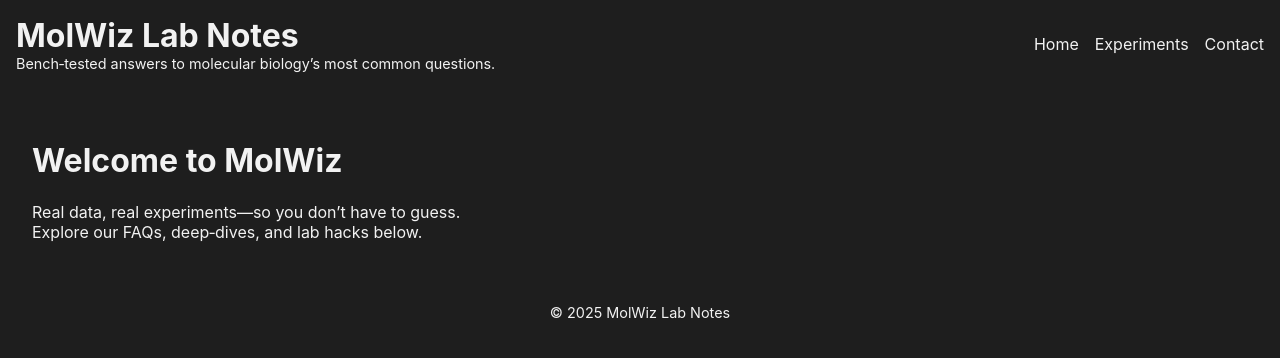
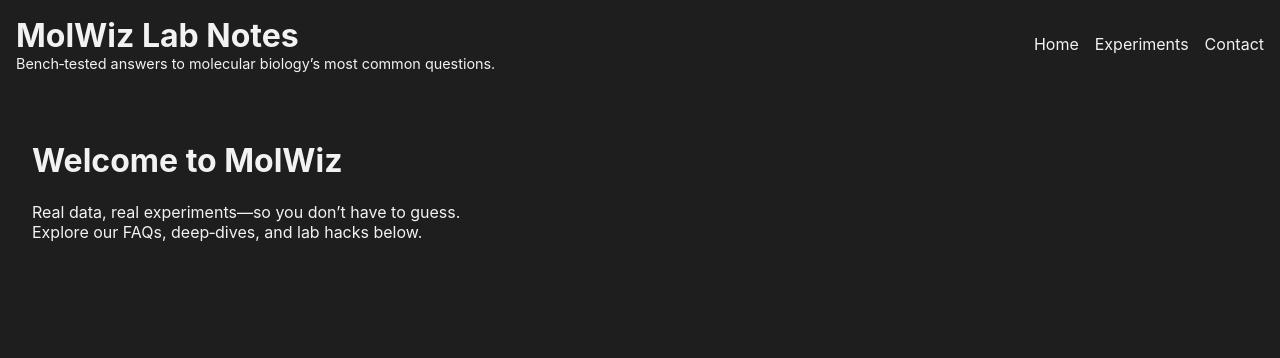
Before and after one commit to DylanCosto/DylanCosto.github.io, a Jekyll site: the page built from index.md, in a window 1280 px wide. Shown: the top 358 px of the page. Built offline with Jekyll 4.4.1, drawn with Linux system fonts in a browser that asks for light colours.

Commit message:
HTML changes_2_remove footer

```diff
--- a/_layouts/default.html
+++ b/_layouts/default.html
@@ -7,7 +7,7 @@
   <style>
     body { background: #1e1e1e; color: #f2f2f2; margin: 0; padding: 0; font-family: -apple-system, BlinkMacSystemFont, "Segoe UI", sans-serif; }
     a { color: #f2f2f2; text-decoration: none; }
-    header, nav, footer { background: #1e1e1e; }
+    header, nav { background: #1e1e1e; }
     header {
       display: flex;
       align-items: center;
@@ -21,7 +21,6 @@
     }
     nav a { margin: 0; }
     main { padding: 2em; }
-    footer { padding: 1em; text-align: center; font-size: 0.9em; }
   </style>
 </head>
 <body>
@@ -39,8 +38,5 @@
   <main>
     {{ content }}
   </main>
-  <footer>
-    &copy; {{ site.time | date: '%Y' }} {{ site.title }}
-  </footer>
 </body>
 </html>
```
